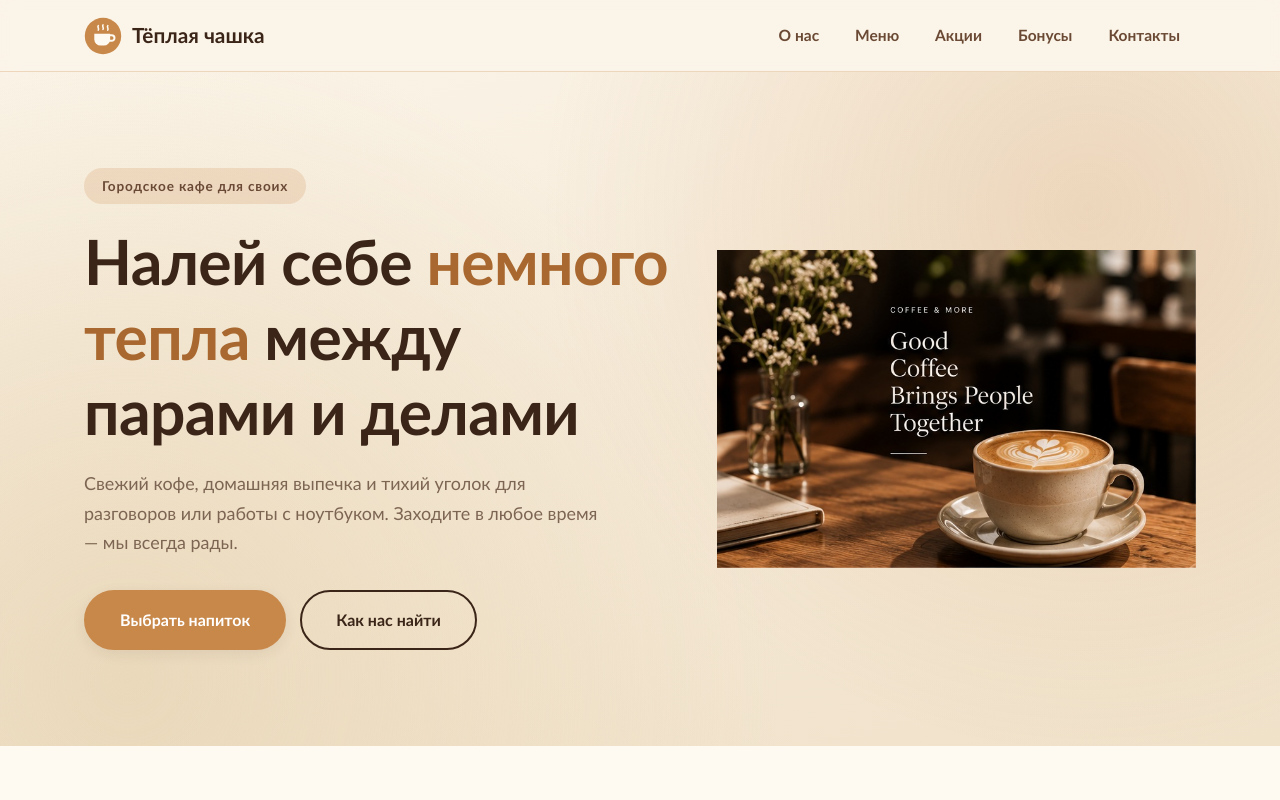
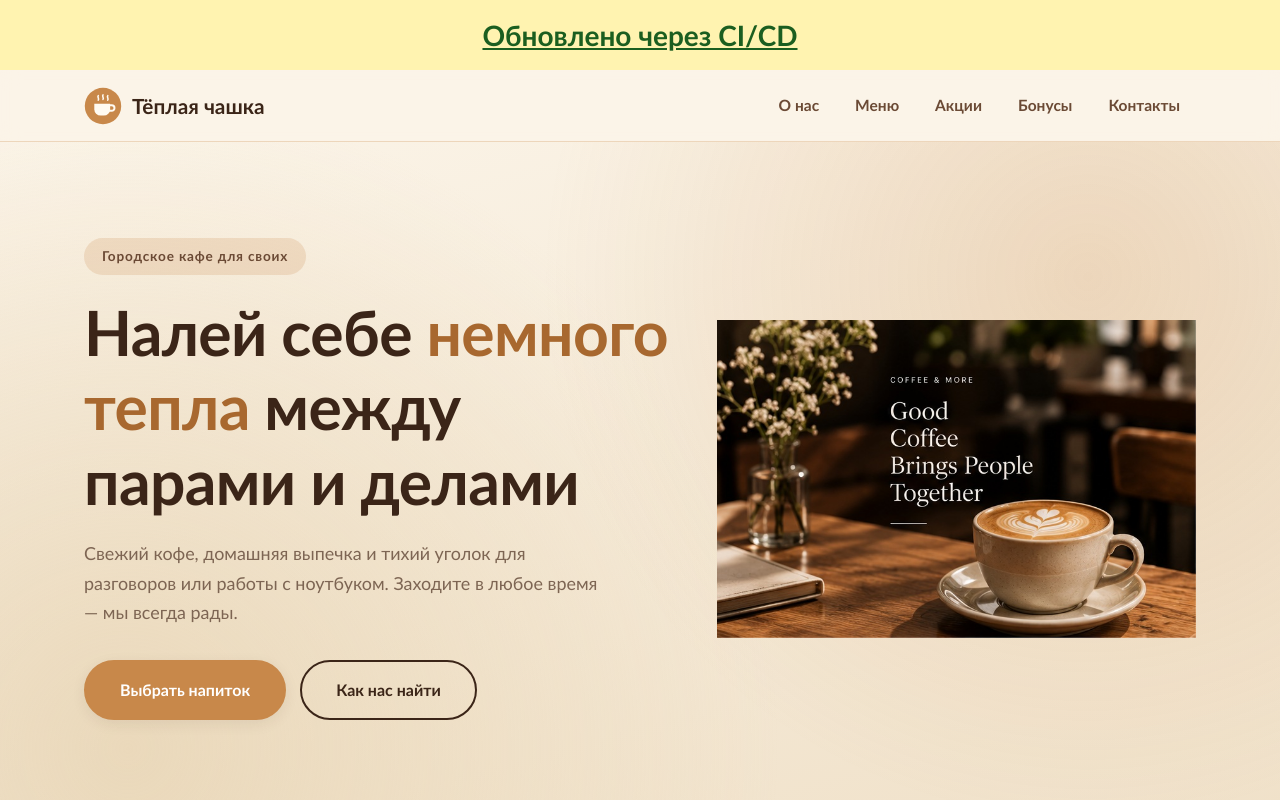
Before and after one commit to clalaoao148-code/cafe-cicd, a plain HTML site: page index.html in a window 1280 px wide. Shown: the top 800 px of the page. Drawn offline with Linux system fonts and the light colour scheme.

Commit message:
Обновлено через CI/CD

```diff
--- a/index.html
+++ b/index.html
@@ -8,6 +8,7 @@
 <link rel="stylesheet" href="style.css">
 </head>
 <body>
+  <div style="background:#fff3b0;color:#1b5e20;font-weight:700;font-size:28px;text-decoration:underline;text-align:center;padding:12px;">Обновлено через CI/CD</div>
   <a class="skip-link" href="#main">Перейти к содержимому</a>
 
   <!-- ШАПКА -->
```
